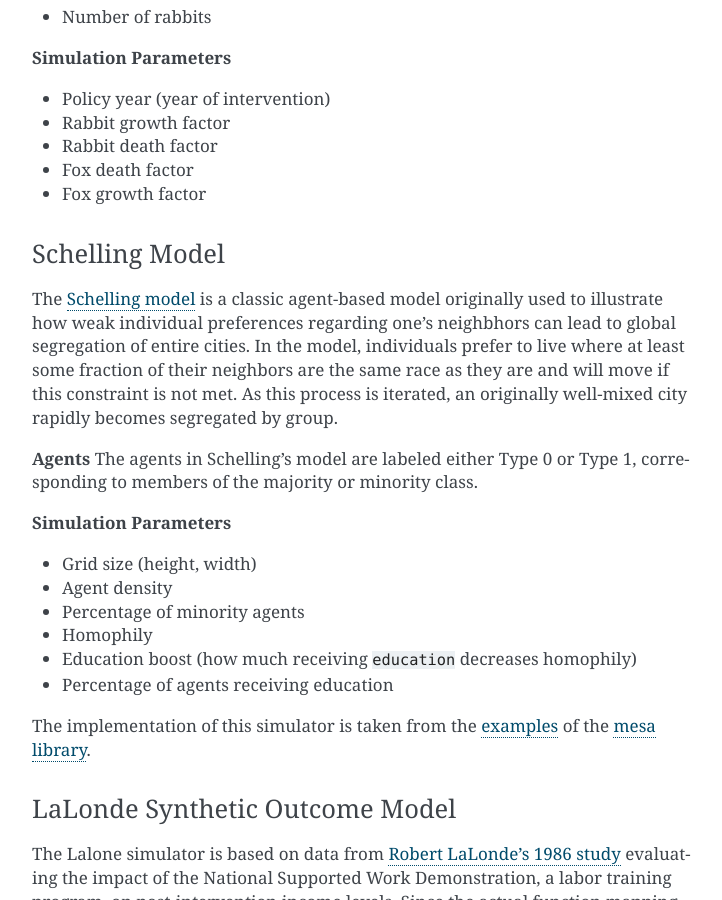
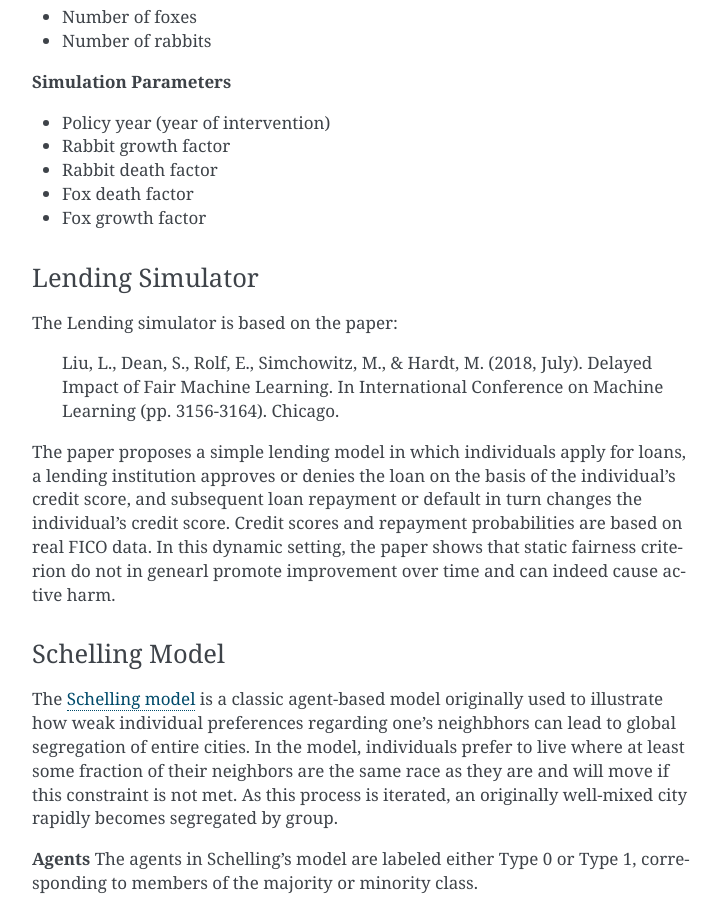
Before and after one commit to socialfoundations/whynot, a Sphinx documentation site: the page built from docs/source/simulators.rst, in a window 1280 px wide and 900 px high, scrolled down 5841 px. Shown: the whole window, without its empty margins (388-1110 px from the left). Built offline with Sphinx 7.4.7, drawn with Linux system fonts in a browser that asks for light colours; some of the changed text lies outside the part shown.

Commit message:
Add lending simulator to docs

```diff
--- a/docs/source/api.rst
+++ b/docs/source/api.rst
@@ -18,6 +18,7 @@ Simulators
     simulator_configs/lotka_volterra
     simulator_configs/schelling
     simulator_configs/lalonde
+    simulator_configs/lending
 
 
 Dynamics
--- a/docs/source/simulators.rst
+++ b/docs/source/simulators.rst
@@ -30,6 +30,7 @@ Dynamical systems based simulators:
 * :ref:`world2-simulator`
 * :ref:`opioid-simulator`
 * :ref:`lotka-volterra-simulator`
+* :ref:`lending-simulator`
 
 Agent-based simulators:
 
@@ -289,6 +290,23 @@ For a complete description, see
 * Fox death factor
 * Fox growth factor
 
+.. _lending-simulator:
+
+Lending Simulator
+^^^^^^^^^^^^^^^^^
+The Lending simulator is based on the paper:
+
+    Liu, L., Dean, S., Rolf, E., Simchowitz, M., & Hardt, M. (2018, July).
+    Delayed Impact of Fair Machine Learning. In International Conference on
+    Machine Learning (pp. 3156-3164). Chicago.
+
+The paper proposes a simple lending model in which individuals apply for
+loans, a lending institution approves or denies the loan on the basis of the
+individual's credit score, and subsequent loan repayment or default in turn
+changes the individual's credit score. Credit scores and repayment probabilities
+are based on real FICO data. In this dynamic setting, the paper shows that
+static fairness criterion do not in genearl promote improvement over time and
+can indeed cause active harm.
 
 .. _schelling-simulator:
 
```
Also changed, not shown: docs/source/simulator_configs/lending.rst (added, +26 -0 lines), 1 other file.
